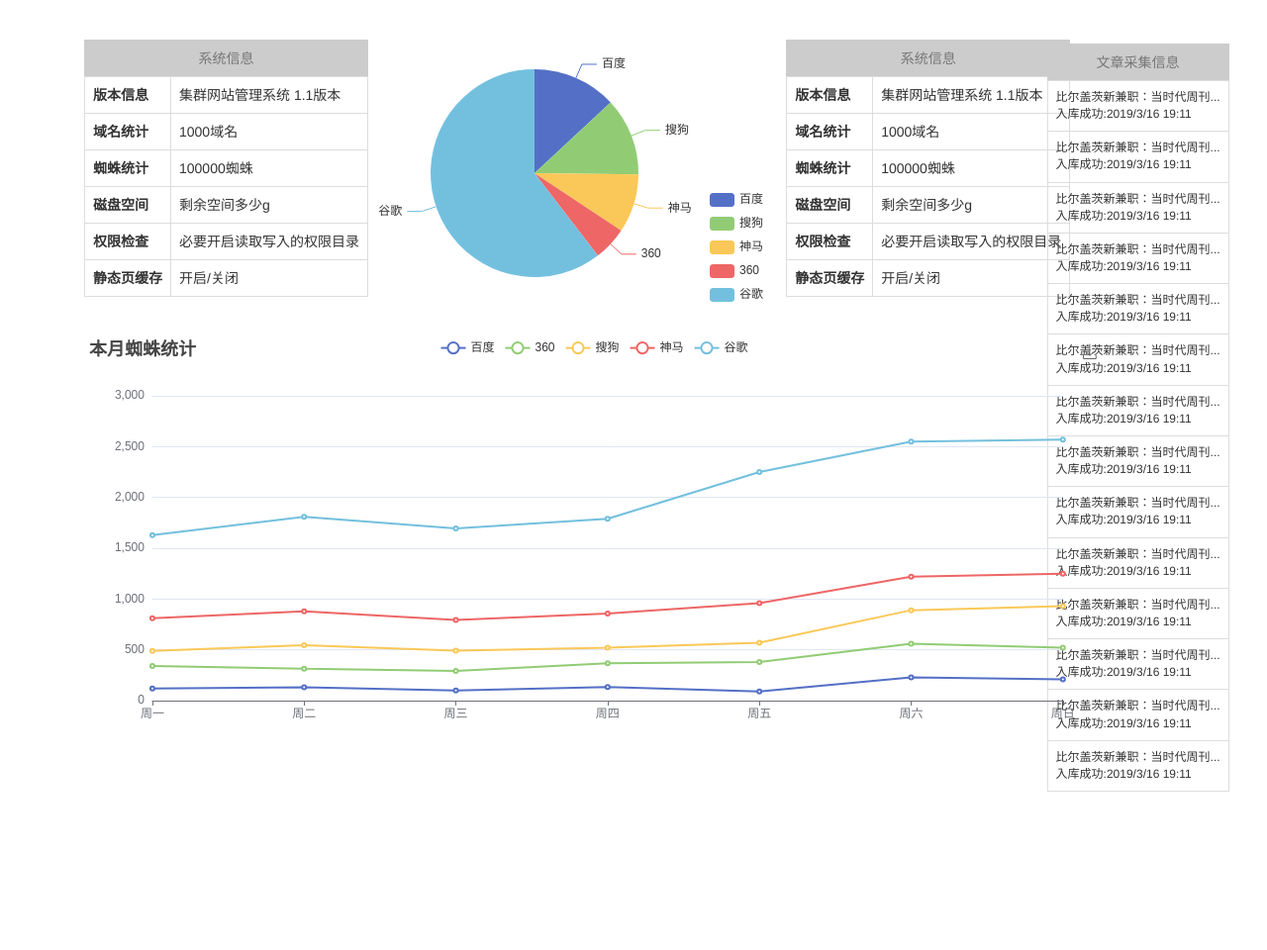
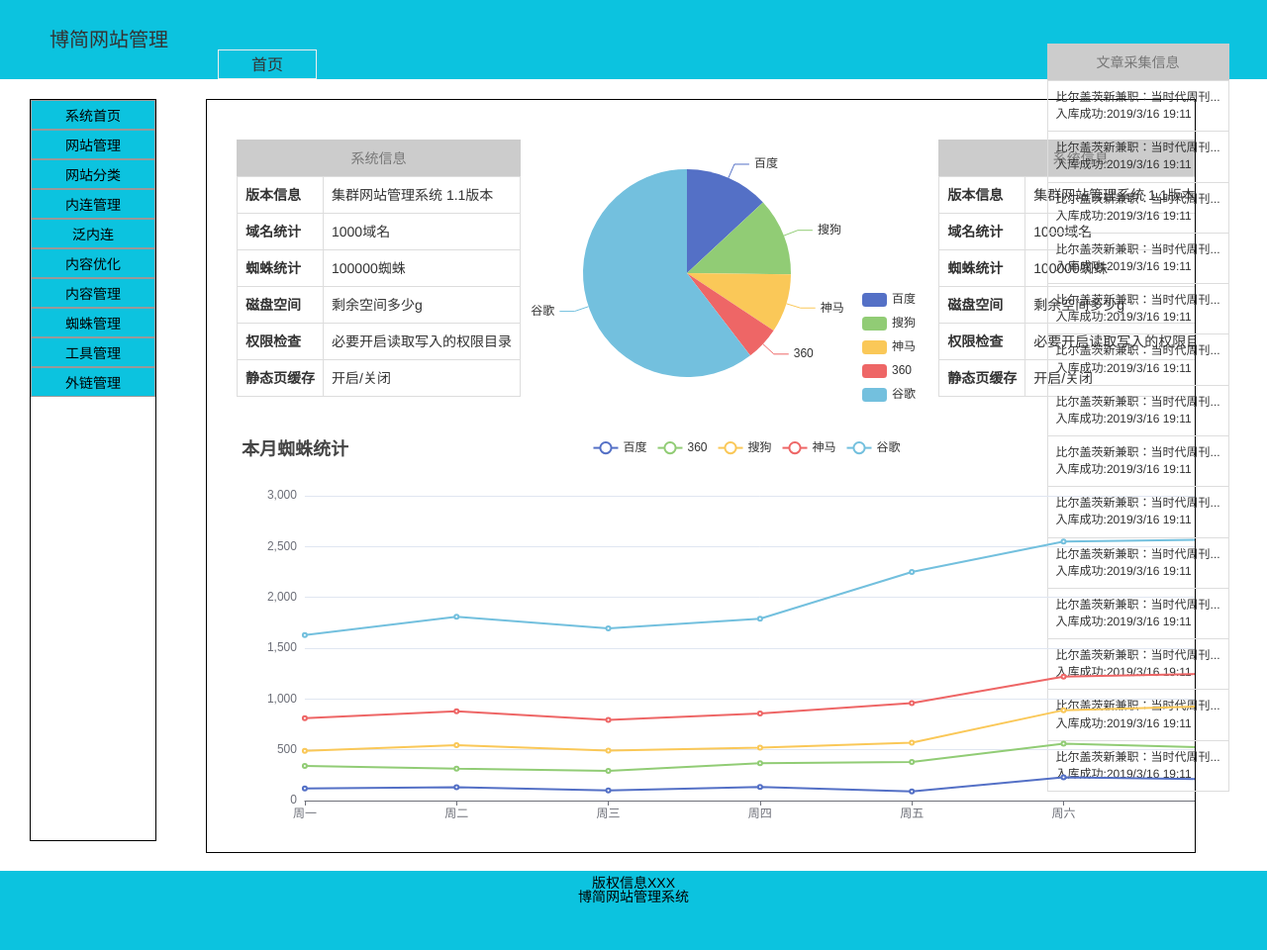
Before and after one commit to youshanghaishikuaile/backstagepc, a plain HTML site: page page/index.html in a window 1280 px wide. Shown: the whole page at 99% size. Before the commit the page ends 820 px from the top, so only its background shows below. Drawn offline with nearby package versions, Linux system fonts and the light colour scheme.

Commit message:
首页内容超出滑动

```diff
--- a/css/index.css
+++ b/css/index.css
@@ -30,3 +30,92 @@ p{
     position: absolute;
     top: 60%;
 } */
+
+
+.mybody{
+    width: 100%;
+    height:800px;
+}
+
+.myfooter{
+    width: 100%;
+    height: 80px;
+    background-color: #0cc3df;
+}
+.myfooter p{
+    color: black;
+    height: 14px;
+    line-height: 14px;
+    text-align: center;
+    font-size: 14px;
+    padding-top: 5px;
+}
+
+
+.mynav{
+    float: left;
+    margin:  20px 30px;
+    width: 10%;
+    box-sizing: border-box;
+    border: 1px solid black;
+    height: 750px;
+}
+.mynav ul{
+    overflow: hidden;
+    padding: 0;
+    width: 100%;
+}
+.mynav ul li{
+    float: left;
+    background-color:#0cc3df;
+    border: 1px solid #999999;
+    box-sizing: border-box;
+    width:100%;
+    height: 30px;
+    line-height: 30px;
+    color: black;
+    text-align: center;
+    list-style: none;
+    cursor: pointer;
+}
+.mynav ul li a{
+    color: black;
+}
+
+.myhed{
+    background-color:#0cc3df;
+    height: 80px;
+    width: 100%;
+}
+.mylog{
+    height: 60px;
+    width: 200px;
+    margin:  10px;
+    line-height: 60px;
+    text-align: center;
+    font-size: 20px;
+    float: left;
+}
+.mytitle{
+    float: left;
+    height: 30px;
+    width: 100px;
+    margin:  50px 10px 0 0;
+    line-height: 30px;
+    text-align: center;
+    font-size: 16px;
+    border:1px solid #eeeeee;
+}
+
+
+#boxa{
+    overflow-x: scroll;
+    width: 80%;
+    float: left;
+    margin:20px;
+    border: 1px solid black;
+    width: 1000px;
+}
+#boxb{
+    white-space: nowrap;
+}
--- a/page/index.html
+++ b/page/index.html
@@ -12,7 +12,28 @@
 </head>
 
 <body>
-    <div class="container">
+        <header class="myhed">
+                <h1 class="mylog">博简网站管理</h1>
+                <span class="mytitle">首页</span>
+            </header>
+            <div class="mybody">
+                <div class="mynav">
+                    <ul>
+                        <li><a href="">系统首页</a></li>
+                        <li><a href="">网站管理</a></li>
+                        <li><a href="">网站分类</a></li>
+                        <li><a href="">内连管理</a></li>
+                        <li><a href="">泛内连</a></li>
+                        <li><a href="">内容优化</a></li>
+                        <li><a href="">内容管理</a></li>
+                        <li><a href="">蜘蛛管理</a></li>
+                        <li><a href="">工具管理</a></li>
+                        <li><a href="">外链管理</a></li>
+                    </ul>
+                </div>
+    <div id="boxa">
+        <div id="boxb">
+    <div class="container  mycontent" id="pageindexbd">
         <div class="container-fluid">
             <div class="box">
                 <div>
@@ -169,6 +190,13 @@
             </div>
         </div>
     </div>
+</div>
+</div>
+</div>
+<div class="myfooter">
+    <p>版权信息XXX</p>
+    <p>博简网站管理系统</p>
+</div>
     <script>
         var myChart = echarts.init(document.getElementById('main'));
         var myCharts = echarts.init(document.getElementById('list'));
```
